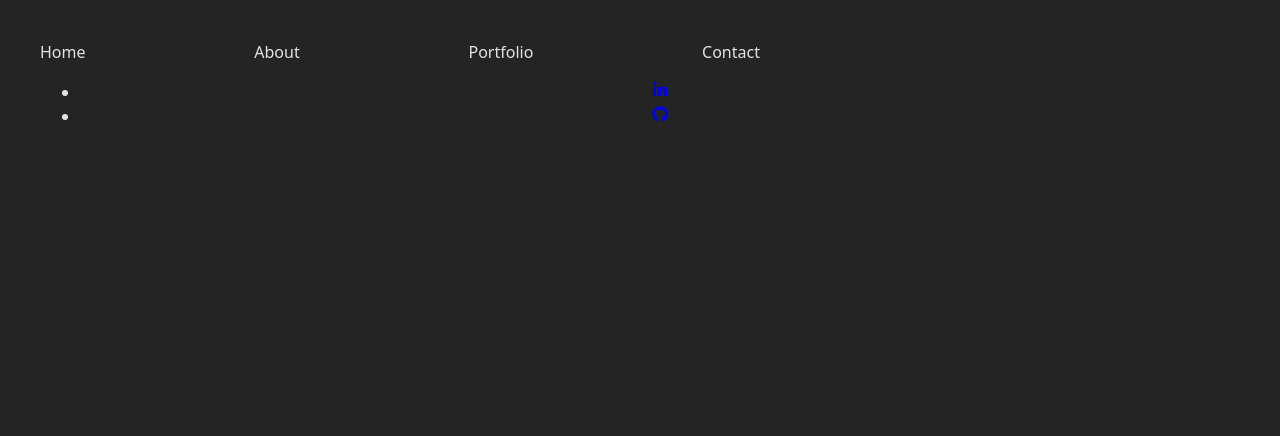
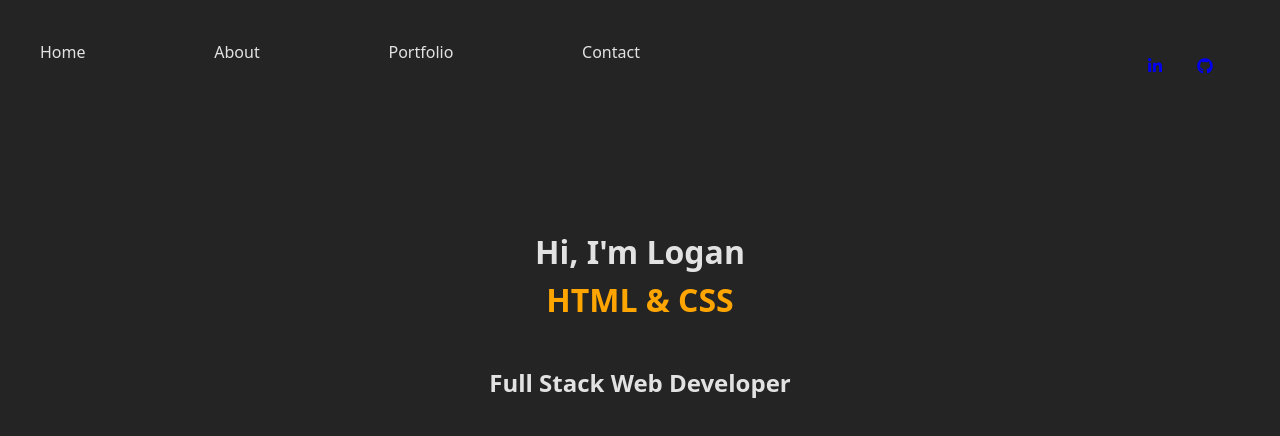
Before and after one commit to LoganBanning/new-portfolio-two, a React (Vite) app: page / in a window 1280 px wide. Shown: the top 436 px of the page. Built offline with nearby package versions, Linux system fonts and the light colour scheme.

Commit message:
added nav and about

```diff
--- a/src/App.jsx
+++ b/src/App.jsx
@@ -1,12 +1,14 @@
 import { useState } from 'react'
 import TopNav from "./Components/TopNav/TopNav"
 import './App.css'
+import About from "./Components/About/About"
 
 function App() {
 
   return (
     <>
       <TopNav />
+      <About />
     </>
   )
 }
--- /dev/null
+++ b/src/Components/About/About.css
@@ -0,0 +1,10 @@
+.loop_text{
+    color:orange;
+}
+.about_container{
+    display:flex;
+    flex-direction: column;
+    height:500px;
+    justify-content: center;
+    align-items: center;
+}
--- /dev/null
+++ b/src/Components/About/About.jsx
@@ -0,0 +1,25 @@
+import "./About.css"
+import { useState } from "react"
+import TextLoop from "../utils/TextLoop"
+
+const About = () => {
+
+    return (
+        <div className="about_container">
+            <h1>Hi, I'm Logan<br/>
+                <TextLoop
+                    items={[
+                        "React.js",
+                        "JavaScript",
+                        "Node.js",
+                        "HTML & CSS",
+                        "PostgreSQL",
+                        "T SQL",
+                        "C#",]} />
+            </h1>
+            <h2>Full Stack Web Developer</h2>
+        </div>
+    )
+}
+
+export default About;
--- a/src/Components/TopNav/TopNav.css
+++ b/src/Components/TopNav/TopNav.css
@@ -1,6 +1,12 @@
 .top_nav_container{
     display:flex;
     width:60%;
+    height:auto;
+    justify-content: space-between;
+}
+.nav_container{
+    display:flex;
+    width:100%;
     height:auto;
     justify-content: space-between;
 }
@@ -9,3 +15,24 @@
     color:orange;
     text-decoration: underline;
 }
+.header_right{
+    display:flex;
+    width:20%;
+    height: auto;
+}
+.social_share_inner{
+    display:flex;
+}
+.social_share{
+    display:flex;
+    position:fixed;
+    right:50px;
+    width:100px;
+    justify-content: space-around;
+    margin-bottom: 20px;
+}
+li{
+    list-style: none;
+    color:white;
+    width:30px;
+}
--- a/src/Components/TopNav/TopNav.jsx
+++ b/src/Components/TopNav/TopNav.jsx
@@ -9,16 +9,16 @@ const SocialShare = [
 
 const TopNav = () => {
     return (
-        <header>
-            <nav className="top_nav_container">
+        <header className="top_nav_container">
+            <nav className="nav_container">
                 <label className="nav_label">Home</label>
                 <label className="nav_label">About</label>
                 <label className="nav_label">Portfolio</label>
                 <label className="nav_label">Contact</label>
             </nav>
-             <div className="header-right">
-                <div className="social-share-inner">
-                    <ul className="social-share">
+             <div className="header_right">
+                <div className="social_share_inner">
+                    <ul className="social_share">
                         {SocialShare.map((val , i) => (
                             <li key={i}><a href={`${val.link}`} target='_blank'>{val.Social}</a></li>
                         ))}
--- /dev/null
+++ b/src/Components/utils/TextLoop.jsx
@@ -0,0 +1,28 @@
+import { useEffect, useMemo, useState } from "react";
+
+export default function TextLoop({ items = [], interval = 1500, className = "" }) {
+  const [i, setI] = useState(0);
+
+  useEffect(() => {
+    if (!items.length) return;
+    const id = setInterval(() => setI((v) => (v + 1) % items.length), interval);
+    return () => clearInterval(id);
+  }, [items, interval]);
+
+  // Prevent layout shift by reserving space for the longest word/phrase
+  const longest = useMemo(
+    () => items.reduce((a, b) => (a?.length > b?.length ? a : b), ""),
+    [items]
+  );
+
+  return (
+    <span
+      key={i} // re-trigger fade each change
+      className="loop_text"
+      style={{ display: "inline-block", minWidth: `${longest.length}ch` }}
+      aria-live="polite"
+    >
+      {items[i] || ""}
+    </span>
+  );
+}
```
